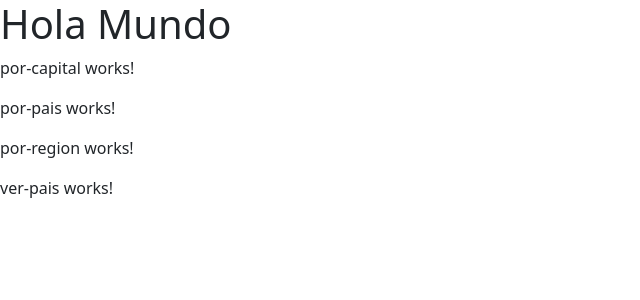
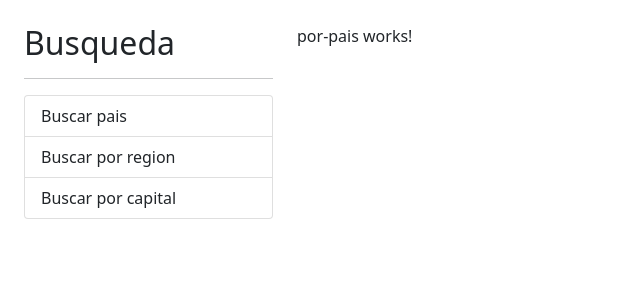
Before and after one commit to lteruel10/03PaisesApp-Gig2021, an Angular app: page / in a window 1280 px wide. Shown: the top 300 px of the page, without its empty margins (0-640 px from the left). Built offline with nearby package versions, Linux system fonts and the light colour scheme.

Commit message:
100. RouterModule - Rutas en nuestra aplicación

```diff
--- /dev/null
+++ b/src/app/app-routing.modulte.ts
@@ -0,0 +1,48 @@
+import {NgModule} from '@angular/core';
+import { Routes } from '@angular/router';
+import { RouterModule } from '@angular/router';
+
+
+import { PorCapitalComponent } from './pais/pages/por-capital/por-capital.component';
+import { PorPaisComponent } from './pais/pages/por-pais/por-pais.component';
+import { PorRegionComponent } from './pais/pages/por-region/por-region.component';
+import { VerPaisComponent } from './pais/pages/ver-pais/ver-pais.component';
+
+export const routes: Routes = [
+    {
+        path: '',
+        component:PorPaisComponent,
+        pathMatch:'full'
+    },
+    {
+        path: 'region',
+        component:PorRegionComponent
+    },
+    {
+        path: 'capital',
+        component:PorCapitalComponent
+    },
+    {//el id es el codigo del pais
+        path: 'pais/:id',
+        component:VerPaisComponent
+    },
+    {//la excepcion
+        path: '**',
+        redirectTo:''
+    }//redireccionara a la ruta principal
+]
+
+@NgModule({
+    imports: [
+        RouterModule.forRoot(routes)
+
+    ],
+    exports: [
+        RouterModule
+
+    ]
+
+})
+export class AppRoutingModule {
+
+}
--- a/src/app/app.component.html
+++ b/src/app/app.component.html
@@ -1,6 +1,14 @@
-<h1>Hola Mundo</h1>
-<app-por-capital></app-por-capital>
-<app-por-pais></app-por-pais>
-<app-por-region></app-por-region>
-
-<app-ver-pais></app-ver-pais>
+<div class="row container mt-4">
+    <div class="col-3">
+        <h2>Busqueda</h2>
+        <hr>
+        <ul class="list-group">
+            <li class="list-group-item ">Buscar pais</li>
+            <li class="list-group-item">Buscar por region</li>
+            <li class="list-group-item">Buscar por capital</li>
+        </ul>
+     </div>
+     <div class="col">
+         <router-outlet></router-outlet>
+     </div>
+</div>
--- a/src/app/app.module.ts
+++ b/src/app/app.module.ts
@@ -4,6 +4,7 @@
 import { AppComponent } from './app.component';
 import { PaisModule } from './pais/pais.module';
 import { SharedModule } from './shared/shared.module';
+import { AppRoutingModule } from './app-routing.modulte';
 
 @NgModule({
   declarations: [
@@ -12,7 +13,8 @@
   imports: [
     BrowserModule,
     SharedModule,
-    PaisModule
+    PaisModule,
+    AppRoutingModule
   ],
   providers: [],
   bootstrap: [AppComponent]
--- a/src/index.html
+++ b/src/index.html
@@ -7,6 +7,7 @@
   <meta name="viewport" content="width=device-width, initial-scale=1">
   <link rel="icon" type="image/x-icon" href="favicon.ico">
   <!-- css only -->
+  <!-- CSS only -->
 <link href="https://cdn.jsdelivr.net/npm/bootstrap@5.1.2/dist/css/bootstrap.min.css" rel="stylesheet" integrity="sha384-uWxY/CJNBR+1zjPWmfnSnVxwRheevXITnMqoEIeG1LJrdI0GlVs/9cVSyPYXdcSF" crossorigin="anonymous">
 
 </head>
```
